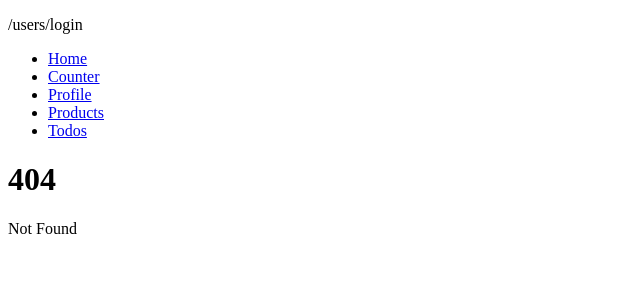
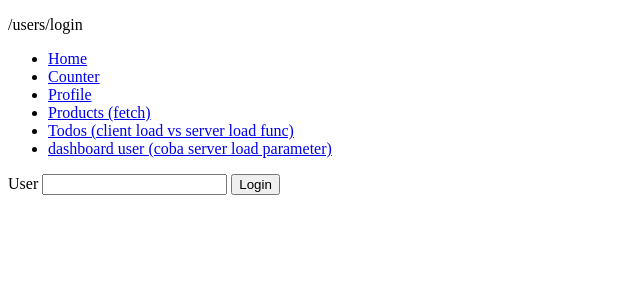
Before and after one commit to Elmosius/Svelte, a SvelteKit app: page /users/login in a window 1280 px wide. Before the commit this address had no page. Shown: the top 300 px of the page, without its empty margins (0-640 px from the left). Built offline with nearby package versions, Linux system fonts and the light colour scheme; no server answers.

Commit message:
feat: server load parameter

```diff
--- a/src/routes/+layout.svelte
+++ b/src/routes/+layout.svelte
@@ -19,10 +19,13 @@
 		<a href="/profile/user">Profile</a>
 	</li>
 	<li>
-		<a href="/products">Products</a>
+		<a href="/products">Products (fetch)</a>
 	</li>
 	<li>
-		<a href="/todos">Todos</a>
+		<a href="/todos">Todos (client load vs server load func)</a>
+	</li>
+	<li>
+		<a href="/users/dashboard">dashboard user (coba server load parameter)</a>
 	</li>
 </ul>
 
--- /dev/null
+++ b/src/routes/users/login/+page.server.ts
@@ -0,0 +1,14 @@
+import { redirect, type RequestEvent } from '@sveltejs/kit';
+
+export const load: RequestEvent = async ({ cookies, url }) => {
+	const user = url.searchParams.get('user');
+
+	if (user) {
+		cookies.set('user', user, { path: '/' });
+		redirect(303, '/users/dashboard');
+	}
+
+	if (cookies.get('user')) redirect(303, '/users/dashboard');
+
+	return {};
+};
--- /dev/null
+++ b/src/routes/users/login/+page.svelte
@@ -0,0 +1,5 @@
+<form action="/users/login" method="get">
+	<label for="user">User</label>
+	<input id="user" name="user" type="text">
+	<button type="submit">Login</button>
+</form>
```
Also changed, not shown: src/routes/users/dashboard/+page.server.ts (added, +14 -0 lines), src/routes/users/dashboard/+page.svelte (added, +9 -0 lines).
